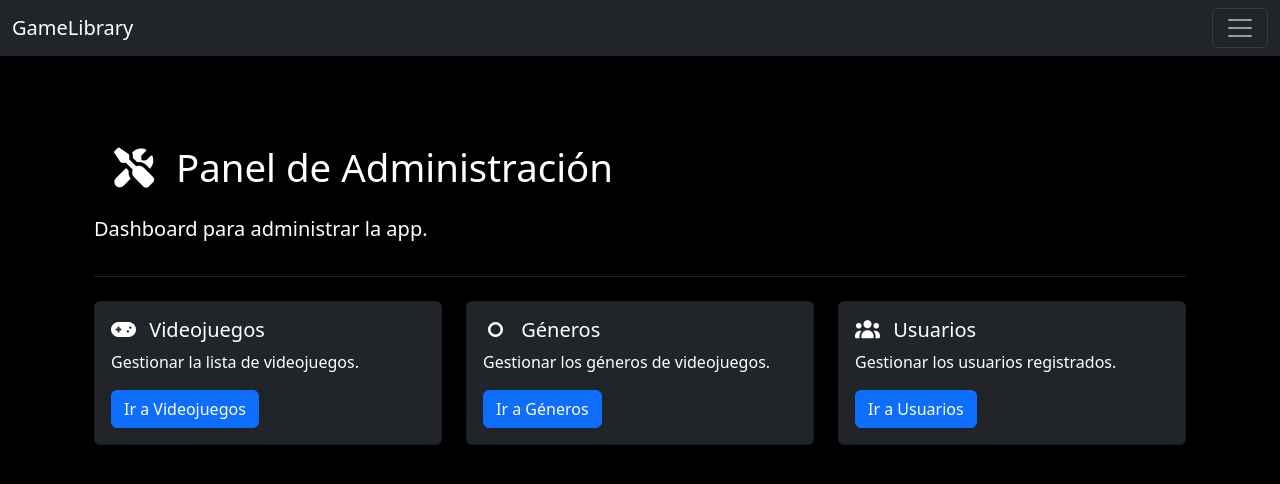
After one commit to Mapakitus/gestor-videojuegos, a FastAPI app: page /admin in a window 1280 px wide. The commit adds this page. Shown: the top 484 px of the page. Run offline with FastAPI, Linux system fonts and the light colour scheme; some libraries are stand-ins or nearby versions.

Commit message:
dashboard de administrador

```diff
--- a/app/routers/web/__init__.py
+++ b/app/routers/web/__init__.py
@@ -9,13 +9,14 @@ from app.routers.web import genres
 from app.routers.web import users
 from app.routers.web import home
 from app.routers.web import videogame
-
+from app.routers.web import admin
 
 # main router
 router = APIRouter()
 
-# include genre and videogame router in the main router
+
 router.include_router(genres.router)
 router.include_router(users.router)
 router.include_router(home.router)
 router.include_router(videogame.router)
+router.include_router(admin.router)
--- /dev/null
+++ b/app/templates/admin/dashboard.html
@@ -0,0 +1,57 @@
+{% extends "base.html" %}
+
+{% block title %}
+    {% if title %}{{ title }}{% else %}Admin{% endif %}
+{% endblock %}
+
+{% block content %}
+<div class="container mt-5 pt-5 text-white">
+    <div class="row">
+        <div class="col-12">
+            <h1 class="display-4 mb-4 home-font">
+                <i class="fa-solid fa-screwdriver-wrench me-2"></i> Panel de Administración
+            </h1>
+            <p class="lead">Dashboard para administrar la app.</p>
+        </div>
+    </div>
+
+    <hr class="text-white-50">
+
+    <div class="row mt-4">
+        <div class="col-md-4 mb-4">
+            <div class="card bg-dark text-white h-100">
+                <div class="card-body">
+                    <h5 class="card-title">
+                        <i class="fa-solid fa-gamepad me-2"></i> Videojuegos
+                    </h5>
+                    <p class="card-text">Gestionar la lista de videojuegos.</p>
+                    <a href="/videogame" class="btn btn-primary">Ir a Videojuegos</a>
+                </div>
+            </div>
+        </div>
+        <div class="col-md-4 mb-4">
+            <div class="card bg-dark text-white h-100">
+                <div class="card-body">
+                    <h5 class="card-title">
+                        <i class="fa-solid fa-genderless me-2"></i> Géneros
+                    </h5>
+                    <p class="card-text">Gestionar los géneros de videojuegos.</p>
+                    <a href="/genres" class="btn btn-primary">Ir a Géneros</a>
+                </div>
+            </div>
+        </div>
+        <div class="col-md-4 mb-4">
+            <div class="card bg-dark text-white h-100">
+                <div class="card-body">
+                    <h5 class="card-title">
+                        <i class="fa-solid fa-users me-2"></i> Usuarios
+                    </h5>
+                    <p class="card-text">Gestionar los usuarios registrados.</p>
+                    <a href="/users" class="btn btn-primary">Ir a Usuarios</a>
+                </div>
+            </div>
+        </div>
+    </div>
+
+    </div>
+{% endblock %}
--- a/app/templates/base.html
+++ b/app/templates/base.html
@@ -26,6 +26,9 @@
                 <div class="offcanvas-body navbar-brand bg-dark">
                     <ul class="navbar-nav justify-content-end flex-grow-1 pe-3">
                         <li class="nav-item"><a class="nav-link active navbar-brand" aria-current="page" href="/"><i class="fa-solid fa-house me-2"></i>Inicio</a></li>
+                        <li class="nav-item">
+                        <a class="nav-link  navbar-brand" href="/admin"><i class="fa-solid fa-screwdriver-wrench me-2"></i>Admin</a> </li>
+                        <li class="nav-item">
                         <li class="nav-item"><a class="nav-link navbar-brand" href="#"><i class="fa-solid fa-user me-2"></i>Usuario</a></li>
                         <li class="nav-item"><a class="nav-link navbar-brand" href="#"><i class="fa-solid fa-gamepad me-2"></i>Videojuegos</a></li>
                         <li class="nav-item"><a class="nav-link navbar-brand" href="/genres"><i class="fa-solid fa-genderless me-2"></i>Géneros</a></li>
--- a/plantilla.html
+++ b/plantilla_back.html
@@ -28,7 +28,6 @@
                             <li class="nav-item">
                                 <a class="nav-link active navbar-brand" aria-current="page" href="/"><i class="fa-solid fa-house me-2"></i>Inicio</a>
                             </li>
-                            <li class="nav-item">
                                 <a class="nav-link  navbar-brand" href="#"><i class="fa-solid fa-user me-2"></i>Usuario</a>
                             </li>
                             <li class="nav-item">
```
Also changed, not shown: app/routers/web/admin.py (added, +21 -0 lines), tempCodeRunnerFile.py (deleted, +0 -7 lines).
